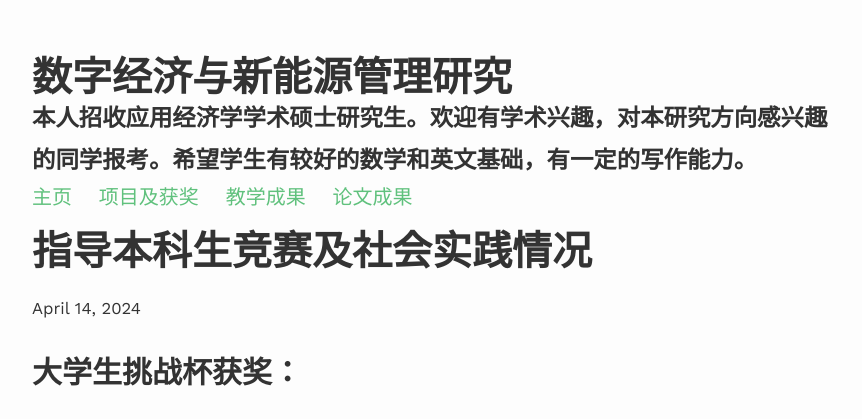
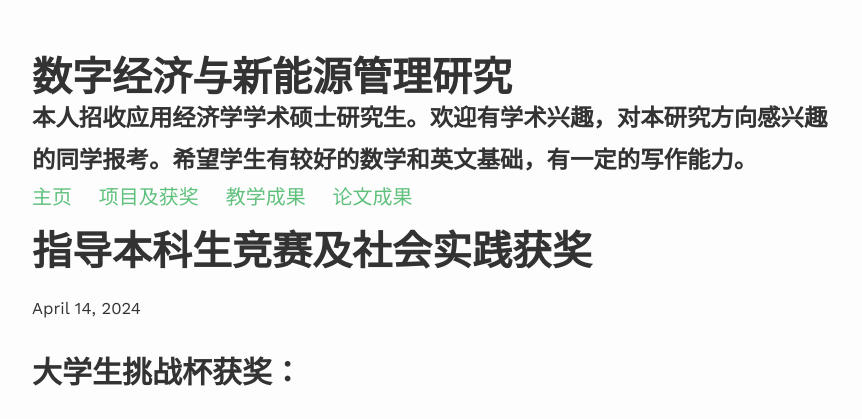
Before and after one commit to dakuamao/sun, a Jekyll site: the page built from _projects/4_project.md, in a window 1280 px wide. Shown: the top 419 px of the page, without its empty margins (208-1070 px from the left). Built offline with Jekyll 4.4.1, drawn with Linux system fonts in a browser that asks for light colours; nearby versions of some CDN libraries.

Commit message:
Update 4_project.md

```diff
--- a/_projects/4_project.md
+++ b/_projects/4_project.md
@@ -1,6 +1,6 @@
 ---
 layout: post
-title: 指导本科生竞赛及社会实践情况
+title: 指导本科生竞赛及社会实践获奖
 description: 指导教师
 ---
 
```
